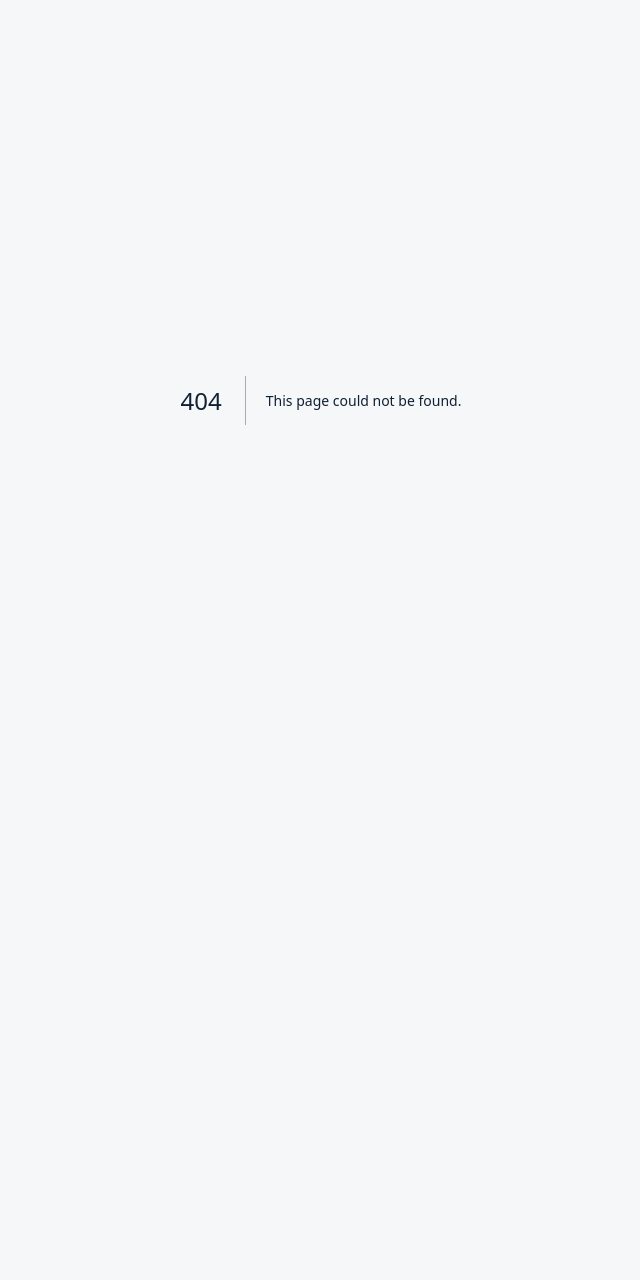
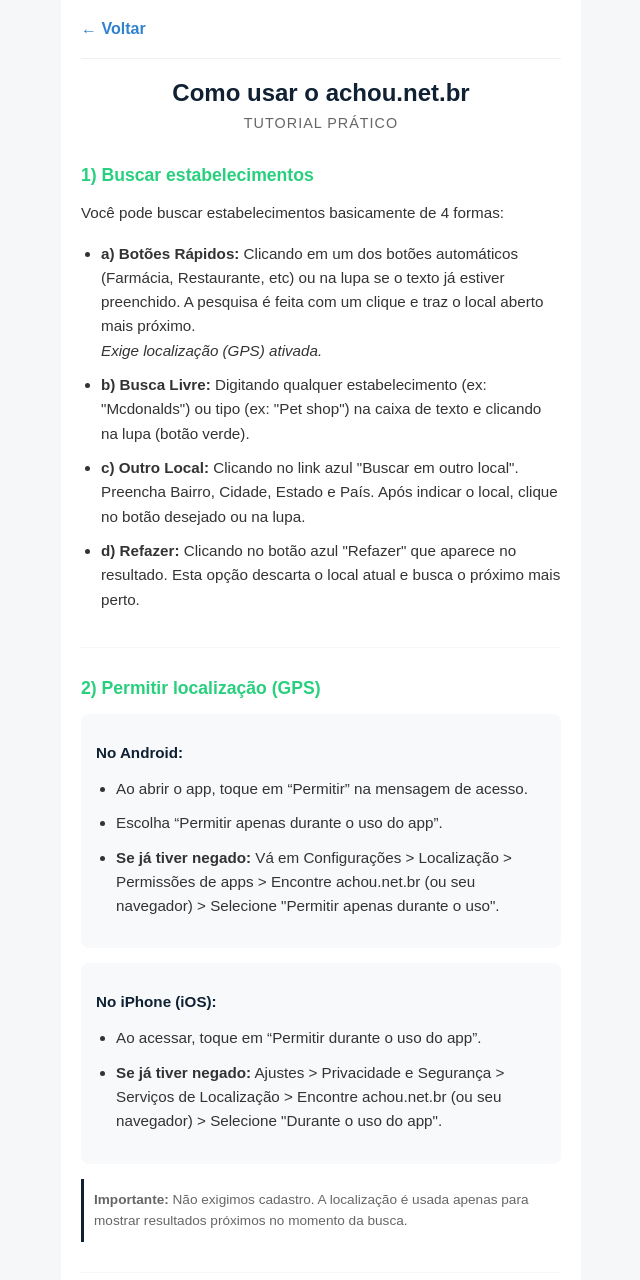
Before and after one commit to maxvilhenaviana-maker/achou-mvp, a Next.js app: page /tutorial in a window 1280 px wide. Before the commit this address had no page. Shown: the top 1280 px of the page, without its empty margins (319-959 px from the left). Before the commit the page ends 800 px from the top, so only its background shows below. Built offline with nearby package versions, Linux system fonts and the light colour scheme.

Commit message:
Add files via upload

```diff
--- /dev/null
+++ b/pages/tutorial.js
@@ -0,0 +1,174 @@
+import Link from 'next/link';
+
+export default function Tutorial() {
+  return (
+    <div className="container">
+      <header className="header-nav">
+        <Link href="/" legacyBehavior>
+          <a className="btn-voltar">← Voltar</a>
+        </Link>
+      </header>
+
+      <main className="content">
+        <div className="header-area">
+          <h1 className="title">Como usar o achou.net.br</h1>
+          <p className="subtitle">Tutorial prático</p>
+        </div>
+
+        <div className="tutorial-section">
+          <h3>1) Buscar estabelecimentos</h3>
+          <p>Você pode buscar estabelecimentos basicamente de 4 formas:</p>
+          <ul>
+            <li><strong>a) Botões Rápidos:</strong> Clicando em um dos botões automáticos (Farmácia, Restaurante, etc) ou na lupa se o texto já estiver preenchido. A pesquisa é feita com um clique e traz o local aberto mais próximo. <br/><em>Exige localização (GPS) ativada.</em></li>
+
+            <li><strong>b) Busca Livre:</strong> Digitando qualquer estabelecimento (ex: "Mcdonalds") ou tipo (ex: "Pet shop") na caixa de texto e clicando na lupa (botão verde).</li>
+
+            <li><strong>c) Outro Local:</strong> Clicando no link azul "Buscar em outro local". Preencha Bairro, Cidade, Estado e País. Após indicar o local, clique no botão desejado ou na lupa.</li>
+
+            <li><strong>d) Refazer:</strong> Clicando no botão azul "Refazer" que aparece no resultado. Esta opção descarta o local atual e busca o próximo mais perto.</li>
+          </ul>
+        </div>
+
+        <div className="tutorial-section">
+          <h3>2) Permitir localização (GPS)</h3>
+
+          <div className="os-block">
+            <h4>No Android:</h4>
+            <ul>
+              <li>Ao abrir o app, toque em “Permitir” na mensagem de acesso.</li>
+              <li>Escolha “Permitir apenas durante o uso do app”.</li>
+              <li><strong>Se já tiver negado:</strong> Vá em Configurações &gt; Localização &gt; Permissões de apps &gt; Encontre achou.net.br (ou seu navegador) &gt; Selecione "Permitir apenas durante o uso".</li>
+            </ul>
+          </div>
+
+          <div className="os-block">
+            <h4>No iPhone (iOS):</h4>
+            <ul>
+              <li>Ao acessar, toque em “Permitir durante o uso do app”.</li>
+              <li><strong>Se já tiver negado:</strong> Ajustes &gt; Privacidade e Segurança &gt; Serviços de Localização &gt; Encontre achou.net.br (ou seu navegador) &gt; Selecione "Durante o uso do app".</li>
+            </ul>
+          </div>
+
+          <p className="note"><strong>Importante:</strong> Não exigimos cadastro. A localização é usada apenas para mostrar resultados próximos no momento da busca.</p>
+        </div>
+
+        <div className="tutorial-section">
+          <h3>3) Abrindo o mapa</h3>
+          <p>Para abrir o GPS (Waze/Google Maps), basta clicar sobre o endereço apresentado no resultado da busca.</p>
+        </div>
+
+        <div className="tutorial-section">
+          <h3>4) Ligando para o local</h3>
+          <p>Clique sobre o número de telefone apresentado na busca para iniciar a chamada.</p>
+        </div>
+
+        <div className="tutorial-section">
+          <h3>5) Enviando pelo WhatsApp</h3>
+          <p>Clique no botão verde "WhatsApp" no resultado da busca, escolha o contato e envie os dados completos do local.</p>
+        </div>
+
+        <div className="tutorial-section">
+          <h3>6) Copiando o endereço</h3>
+          <p>Clique no botão preto "Copiar". Você pode colar o endereço em aplicativos de transporte ou mapas sem precisar digitar.</p>
+        </div>
+
+        <div className="tutorial-section">
+          <h3>7) Salvando o App</h3>
+          <ul>
+            <li><strong>Android:</strong> Menu do Chrome &gt; 'Adicionar à tela inicial'.</li>
+            <li><strong>iPhone:</strong> Ícone 'Compartilhar' &gt; 'Adicionar à Tela de Início'.</li>
+          </ul>
+        </div>
+
+        <div className="tutorial-section">
+          <h3>8) Acessando páginas do App</h3>
+          <p>Clique no menu (três riscos) ao lado da logomarca do achou.net.br para ver opções como Sobre, Doação e Tutorial.</p>
+        </div>
+
+      </main>
+
+      <style jsx>{`
+        .container {
+          max-width: 480px;
+          margin: 0 auto;
+          padding: 20px;
+          min-height: 100vh;
+          background-color: #fff;
+          font-family: sans-serif;
+          color: #0F2133;
+        }
+        .header-nav {
+          padding-bottom: 20px;
+          border-bottom: 1px solid #f0f0f0;
+          margin-bottom: 20px;
+        }
+        .btn-voltar {
+          text-decoration: none;
+          color: #3182ce;
+          font-weight: bold;
+          font-size: 1rem;
+        }
+        .header-area {
+          text-align: center;
+          margin-bottom: 30px;
+        }
+        .title {
+          font-size: 1.5rem;
+          margin: 0;
+          font-weight: 800;
+          color: #0F2133;
+        }
+        .subtitle {
+          color: #666;
+          margin-top: 5px;
+          font-size: 0.9rem;
+          text-transform: uppercase;
+          letter-spacing: 1px;
+        }
+        .tutorial-section {
+          margin-bottom: 30px;
+          border-bottom: 1px solid #f7f7f7;
+          padding-bottom: 20px;
+        }
+        .tutorial-section:last-child {
+          border-bottom: none;
+        }
+        h3 {
+          color: #28D07E;
+          font-size: 1.1rem;
+          margin-bottom: 15px;
+          font-weight: 700;
+        }
+        h4 {
+          font-size: 0.95rem;
+          color: #0F2133;
+          margin-bottom: 8px;
+          margin-top: 15px;
+        }
+        p, li {
+          line-height: 1.6;
+          color: #333;
+          font-size: 0.95rem;
+          margin-bottom: 10px;
+        }
+        ul {
+          padding-left: 20px;
+          margin-bottom: 15px;
+        }
+        .os-block {
+          background-color: #F8F9FB;
+          padding: 15px;
+          border-radius: 8px;
+          margin-bottom: 15px;
+        }
+        .note {
+          font-size: 0.85rem;
+          color: #666;
+          background: #fff;
+          padding: 10px;
+          border-left: 3px solid #0F2133;
+        }
+      `}</style>
+    </div>
+  );
+}
```
